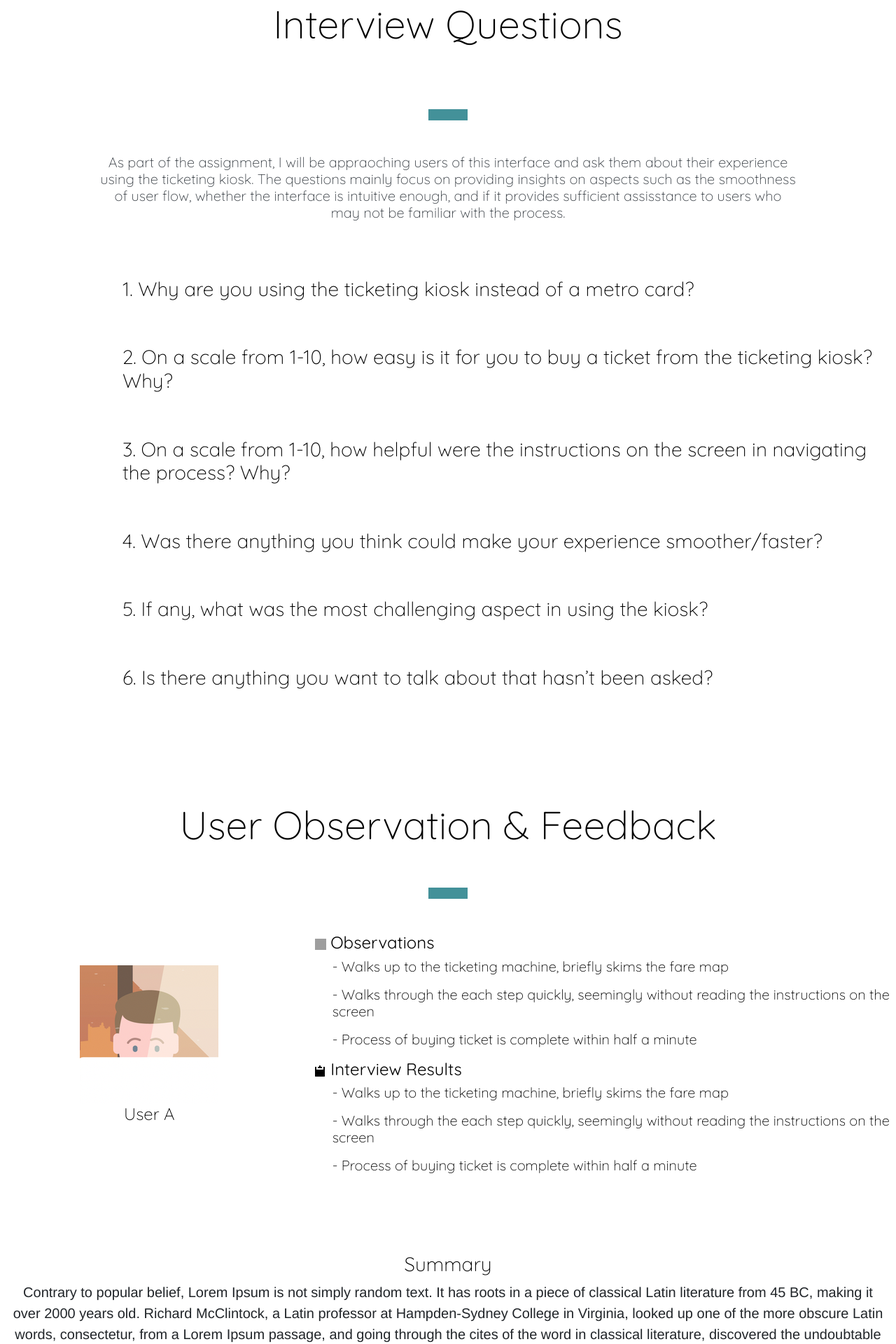
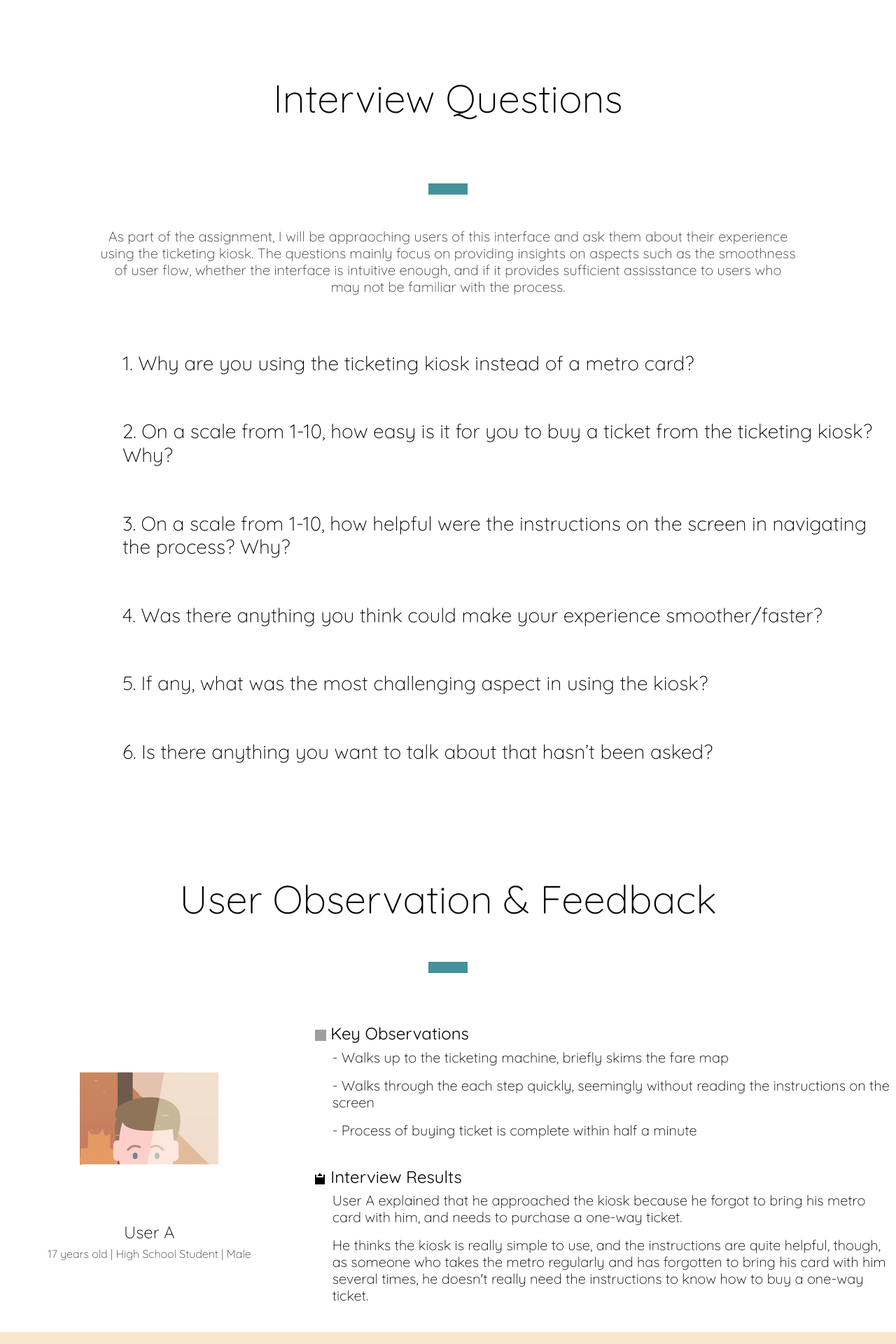
Before and after one commit to bfishy/persona, a PHP site: page / in a window 1280 px wide. Shown: the part 2880-4800 px from the top of the page at 70% size. Run offline with PHP 8.4, Linux system fonts and the light colour scheme; grey boxes are pictures that could not be loaded.

Commit message:
added user feedback

```diff
--- a/index.html
+++ b/index.html
@@ -35,6 +35,11 @@
         <p class="lead ma-5">
           While frequent passengers typically use a metro card to beep themselves in and out of the station gates, ticketing
           kiosks are provided for those who do not have a metro card and/or are seeking to purchase a one-way ticket.
+        </p>
+        <p class="lead ma-5">
+          Here's how it works: First, touch the screen to start and you would then be presented with a wide selection of ticket
+          prices and ticket numbers. Selecting the desired price and ticket number prompts a price amount to appear on the right hand
+          side of the screen. Then, after paying the corresponding amount, the ticket would be dropped into the ticket box below.
         </p>
       </div>
       <div class="container-fluid">
@@ -138,61 +143,6 @@
       </div>
     </div>
 
-    <!-- <div id="about" class="container-fluid">
-      <div class="row pt-5 justify-content-center">
-        <div class="col-md-6 pb-5">
-          <div class="card">
-            <div class="card-header">
-              <h3>How this works</h3>
-              <div class="card-body">
-                <div class="card-text">
-                  <p>
-                    Contrary to popular belief, Lorem Ipsum is not simply random text. It has roots in a piece of classical
-                     Latin literature from 45 BC, making it over 2000 years old. Richard McClintock, a Latin professor at Hampden-Sydney
-                     College in Virginia, looked up one of the more obscure Latin words, consectetur, from a Lorem Ipsum passage, and going
-                     through the cites of the word in classical literature, discovered the undoubtable source. Lorem Ipsum comes from sections
-                     1.10.32 and 1.10.33 of "de Finibus Bonorum et Malorum" (The Extremes of Good and Evil) by Cicero, written in 45 BC. This book
-                     is a treatise on the theory of ethics, very popular during the Renaissance. The first line of Lorem Ipsum, "Lorem ipsum dolor sit
-                     amet..", comes from a line in section 1.10.32.
-                  </p>
-                  <p>
-                    The standard chunk of Lorem Ipsum used since the 1500s is reproduced below for those interested. Sections 1.10.32 and 1.10.33 from
-                    "de Finibus Bonorum et Malorum" by Cicero are also reproduced in their exact original form, accompanied by English versions from the
-                    1914 translation by H. Rackham.
-                  </p>
-                </div>
-              </div>
-            </div>
-          </div>
-        </div>
-        <div class="col-md-6 pb-5">
-          <div class="card h-100 ">
-            <div class="card-header">
-              <h3>How this works</h3>
-              <div class="card-body">
-                <div class="card-text">
-                  <p>
-                    Contrary to popular belief, Lorem Ipsum is not simply random text. It has roots in a piece of classical
-                     Latin literature from 45 BC, making it over 2000 years old. Richard McClintock, a Latin professor at Hampden-Sydney
-                     College in Virginia, looked up one of the more obscure Latin words, consectetur, from a Lorem Ipsum passage, and going
-                     through the cites of the word in classical literature, discovered the undoubtable source. Lorem Ipsum comes from sections
-                     1.10.32 and 1.10.33 of "de Finibus Bonorum et Malorum" (The Extremes of Good and Evil) by Cicero, written in 45 BC. This book
-                     is a treatise on the theory of ethics, very popular during the Renaissance. The first line of Lorem Ipsum, "Lorem ipsum dolor sit
-                     amet..", comes from a line in section 1.10.32.
-                  </p>
-                  <p>
-                    The standard chunk of Lorem Ipsum used since the 1500s is reproduced below for those interested. Sections 1.10.32 and 1.10.33 from
-                    "de Finibus Bonorum et Malorum" by Cicero are also reproduced in their exact original form, accompanied by English versions from the
-                    1914 translation by H. Rackham.
-                  </p>
-                </div>
-              </div>
-            </div>
-          </div>
-        </div>
-      </div>
-    </div> -->
-
     <div id="questions" class="container-fluid text-center bg-white py-5">
       <h3 class="py-5 display-4 text-center">Interview Questions</h3>
       <img src="img/div_alt.png" alt="text divider" class="divider" style="margin: auto; width: 3.5rem; height: 1rem;">
@@ -216,18 +166,18 @@
       <img src="img/div_alt.png" alt="text divider" class="divider" style="margin: auto; width: 3.5rem; height: 1rem;">
       <div class="row">
         <div class="col">
-          <div class="row justify-content-center align-items-center">
+          <div class="row justify-content-center align-items-center py-4">
             <div class="col-4">
               <img src="img/profile.png" alt="profile pic">
-              <h4>User A</h4>
-              <h5>17 years old | High School Student | Male</h5>
+              <h4 class="mt-3">User A</h4>
+              <h6 class="text-dark">17 years old | High School Student | Male</h6>
             </div>
             <div class="col">
               <div class="row observation text-left">
                 <div class="container section-head">
                   <h4 class="section-title font-weight-normal">
                     <img src="svg/magnifying-glass.svg" class="icon" alt="magnifying glass icon">
-                    Observations
+                    Key Observations
                   </h4>
                 </div>
                 <h5 class="subquestion">- Walks up to the ticketing machine, briefly skims the fare map</h5>
@@ -235,15 +185,100 @@
                 <h5 class="subquestion">- Process of buying ticket is complete within half a minute</h5>
               </div>
               <div class="row interview-result text-left">
-                <div class="container section-head">
+                <div class="container section-head mt-4">
                   <h4 class="section-title font-weight-normal pa-2">
                     <img src="svg/clipboard.svg" class="icon" alt="clipboard icon">
                     Interview Results
                   </h4>
                 </div>
-                <h5 class="subquestion">- Walks up to the ticketing machine, briefly skims the fare map</h5>
-                <h5 class="subquestion">- Walks through the each step quickly, seemingly without reading the instructions on the screen</h5>
-                <h5 class="subquestion">- Process of buying ticket is complete within half a minute</h5>
+                <h5 class="subquestion">User A explained that he approached the kiosk because he forgot to bring his metro card with him, and
+                  needs to purchase a one-way ticket.</h5>
+                <h5 class="subquestion">He thinks the kiosk is really simple to use, and the instructions are quite helpful,
+                  though, as someone who takes the metro regularly and has forgotten to bring his card with him several times, he doesn't really
+                  need the instructions to know how to buy a one-way ticket. </h5>
+              </div>
+            </div>
+          </div>
+          <div class="row justify-content-center align-items-center py-4 inter">
+            <div class="col-4 h-100">
+              <img src="img/profile.png" alt="profile pic">
+              <h4 class="mt-3">User B</h4>
+              <h6 class="text-dark">65 years old | Retired | Female</h6>
+            </div>
+            <div class="col">
+              <div class="row observation text-left">
+                <div class="container section-head">
+                  <h4 class="section-title font-weight-normal">
+                    <img src="svg/magnifying-glass.svg" class="icon" alt="magnifying glass icon">
+                    Key Observations
+                  </h4>
+                </div>
+                <h5 class="subquestion">- Reads the process instructions on kiosk start page that most people skip</h5>
+                <h5 class="subquestion">- Takes longer at each step, skims the entire screen before proceeding</h5>
+                <h5 class="subquestion">- Checks fare map multiple times before picking price on screen</h5>
+                <h5 class="subquestion">- Takes around 1.5 minutes to complete the process, longer than an average user</h5>
+              </div>
+              <div class="row interview-result text-left">
+                <div class="container section-head mt-4">
+                  <h4 class="section-title font-weight-normal pa-2">
+                    <img src="svg/clipboard.svg" class="icon" alt="clipboard icon">
+                    Interview Results
+                  </h4>
+                </div>
+                <h5 class="subquestion">
+                  User B purchased a one-way ticket from the kiosk because she doesn't take the metro that often, and does not
+                  have a metro card.
+                </h5>
+                <h5 class="subquestion">
+                  While she thinks the kiosk took a short while to figure out, it was a simple enough interface to learn.
+                  The instructions given on each page were very helpful, allowing her to navigate through the process by herself.
+                </h5>
+                <h5 class="subquestion">
+                  She also noted that the most challenging aspect of purchasing the ticket, if any, was when she was trying to find
+                  the stop she wants on the fare map; the words and numbers are too small to read from and was the step that took her
+                  the most time.
+                </h5>
+              </div>
+            </div>
+          </div>
+          <div class="row justify-content-center align-items-center py-4">
+            <div class="col-4 h-100">
+              <img src="img/profile.png" alt="profile pic">
+              <h4 class="mt-3">User C</h4>
+              <h6 class="text-dark">27 years old | Backpacker | Male</h6>
+            </div>
+            <div class="col">
+              <div class="row observation text-left">
+                <div class="container section-head">
+                  <h4 class="section-title font-weight-normal">
+                    <img src="svg/magnifying-glass.svg" class="icon" alt="magnifying glass icon">
+                    Key Observations
+                  </h4>
+                </div>
+                <h5 class="subquestion">- Pauses at each screen and leans in closer than other users to read from the screen</h5>
+                <h5 class="subquestion">- When prompted to select the price, stares up at the fare map for around 1 minute, taking significantly longer than others</h5>
+                <h5 class="subquestion">- Process of buying a ticket takes roughly 2 minutes</h5>
+              </div>
+              <div class="row interview-result text-left">
+                <div class="container section-head mt-4">
+                  <h4 class="section-title font-weight-normal pa-2">
+                    <img src="svg/clipboard.svg" class="icon" alt="clipboard icon">
+                    Interview Results
+                  </h4>
+                </div>
+                <h5 class="subquestion">
+                  User C, a foreign backpacker, purchased a one-way ticket from the ticketing kiosk because he is touring in Taipei, and has not taken
+                  the metro before, therefore does not have a metro card (or experience buying a one-way ticket either)
+                </h5>
+                <h5 class="subquestion">
+                  The process of figuring out how to buy a ticket from the kiosk "was okay". He thinks that while it doesn't require a lot of steps,
+                  the English version of the interface was presented as a mix of Madarin annotated with English, with the English portion
+                  being significantly smaller and therfore harder to read.
+                </h5>
+                <h5 class="subquestion">
+                  He also thinks that the most difficult step was figuring out what ticket price to select based on the fare map. The fare map is messy and
+                  unorganized for a first-time rider, as he doesn't know which line/area his stop is on/in. Having small english names for stop names only made it harder.
+                </h5>
               </div>
             </div>
           </div>
--- a/style.css
+++ b/style.css
@@ -10,7 +10,8 @@ h1,
 h2,
 h3,
 h4,
-h5 {
+h5,
+h6 {
     font-family: 'Quicksand', sans-serif;
     font-weight: 300;
     color: black;
@@ -20,9 +21,6 @@ h2 {
     padding-top: 2rem;
 }
 
-h5 {
-    color: white;
-}
 
 #title {
     background-color: white;
@@ -92,3 +90,7 @@ img.divider{
 .section-head {
     display: inline;
 }
+
+.inter {
+    background-color: #f8e6cd;
+}
```
Also changed, not shown: img/profile_2.png (added).
